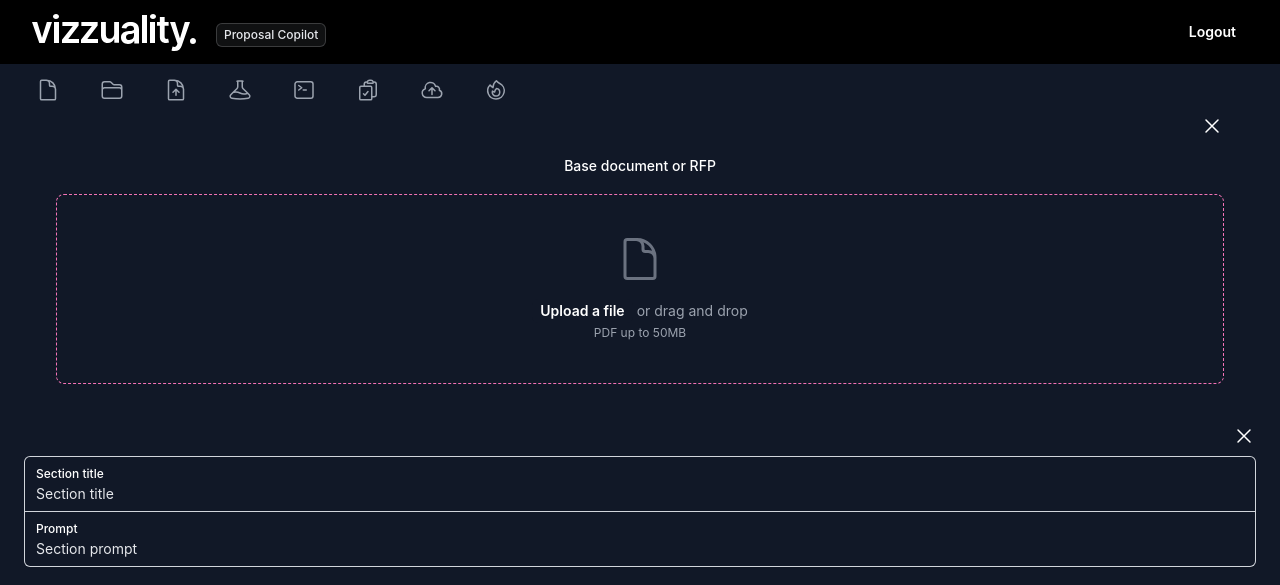
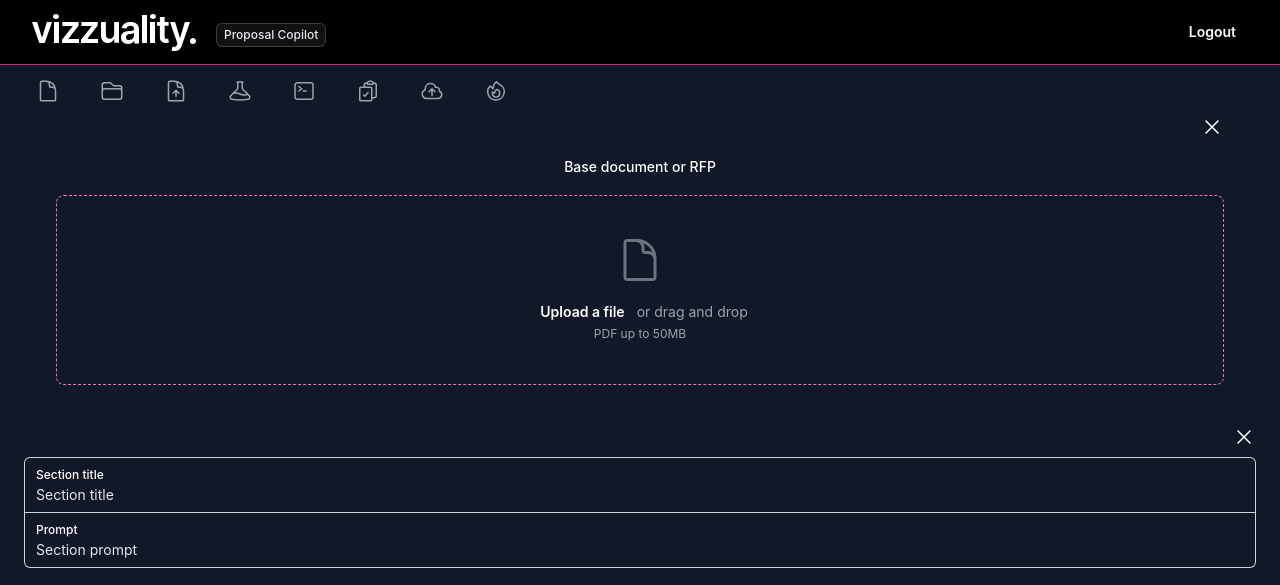
Before and after one commit to Vizzuality/proposal-copilot, a Flask app: page / in a window 1280 px wide. Shown: the top 585 px of the page. Run offline with Flask 3, Linux system fonts and the light colour scheme; some libraries are stand-ins or nearby versions.

Commit message:
adds cosmetic detail

```diff
--- a/static/css/styles.css
+++ b/static/css/styles.css
@@ -1459,6 +1459,9 @@ select {
 .h-screen {
   height: 100vh;
 }
+.h-px {
+  height: 1px;
+}
 .max-h-\[calc\(100\%-64px\)\] {
   max-height: calc(100% - 64px);
 }
@@ -2017,6 +2020,10 @@ select {
 .bg-white {
   --tw-bg-opacity: 1;
   background-color: rgb(255 255 255 / var(--tw-bg-opacity));
+}
+.bg-pink-600 {
+  --tw-bg-opacity: 1;
+  background-color: rgb(219 39 119 / var(--tw-bg-opacity));
 }
 .bg-opacity-0 {
   --tw-bg-opacity: 0;
--- a/templates/index.html
+++ b/templates/index.html
@@ -67,6 +67,8 @@
             </div>
           </div>
         </div>
+        <div class="bg-pink-600" style="height: 1px"></div>
+
         <div
           id="main-toolbar"
           class="items-center gap-x-6 bg-gray-900 px-6 py-0.5"
@@ -405,6 +407,7 @@
                   </div>
                 </form>
               </div>
+
               <!-- upload form -->
               <!-- new section form -->
               <div
```
